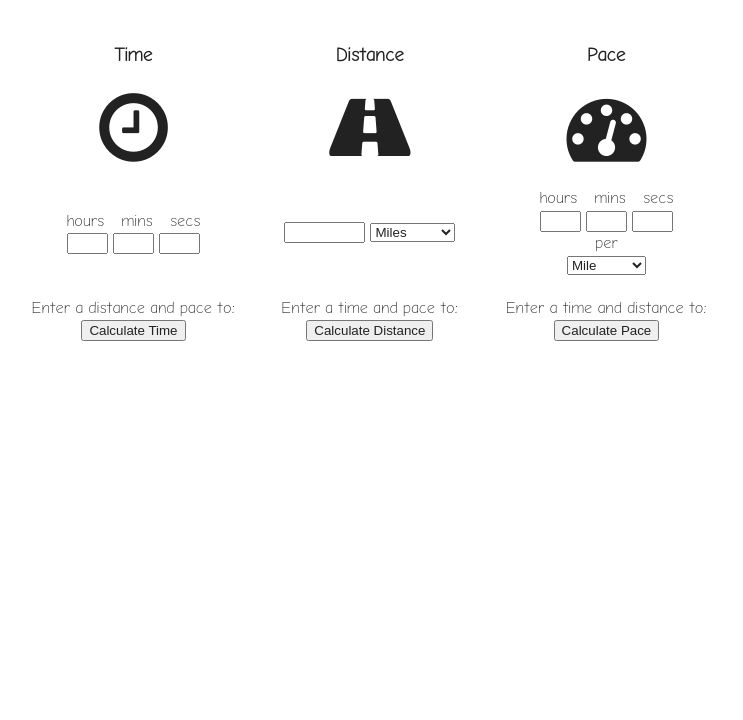
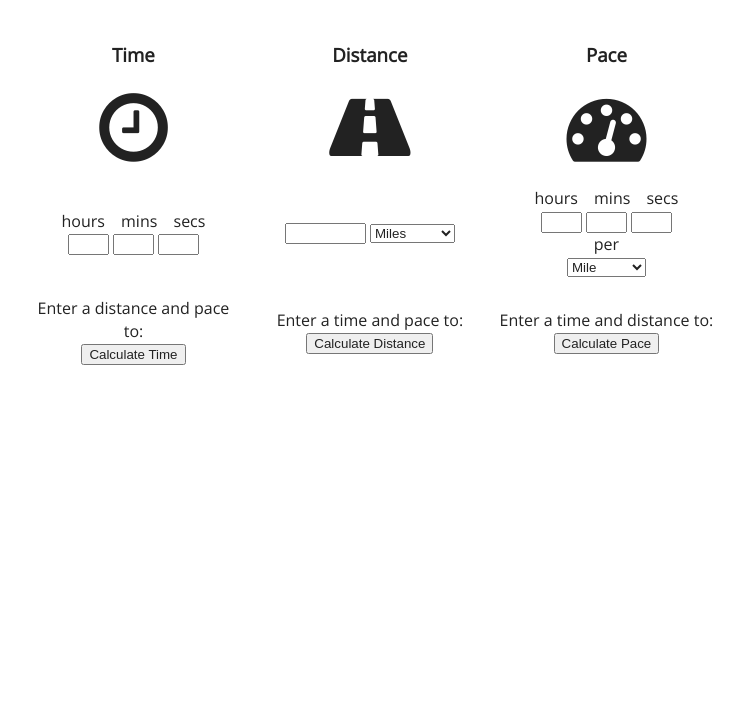
Before and after one commit to francislewis/pacecalc, a plain HTML site: page index.html in a window 1280 px wide. Shown: the part 80-800 px from the top of the page, without its empty margins (270-1013 px from the left). Drawn offline with nearby package versions, Linux system fonts and the light colour scheme; files whose address does not match are found by name.

Commit message:
Added new font

```diff
--- a/css/style.css
+++ b/css/style.css
@@ -27,7 +27,7 @@ textarea {
 html {
     font-size: 1em;
     line-height: 1.4;
-    font-family: cna;
+    font-family: 'Open Sans', sans-serif;
 }
 
 /*
```
